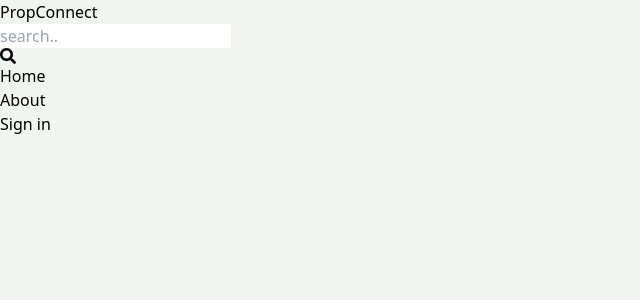
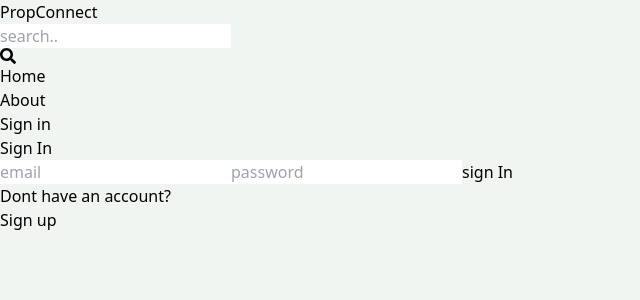
Before and after one commit to himavarshini28/Real-Estate, a React (Vite) app in the folder client/: page /signin in a window 1280 px wide. Shown: the top 300 px of the page, without its empty margins (0-640 px from the left). Built offline with nearby package versions, Linux system fonts and the light colour scheme.

Commit message:
complete signin page functionality

```diff
--- a/client/src/App.jsx
+++ b/client/src/App.jsx
@@ -15,7 +15,7 @@
       <Route path='/' element={<Home/>}/>
       <Route path='/about' element={<About/>}/>
       <Route path='/profile' element={<Profile/>}/>
-      <Route path='/sign-in' element={<SignIn/>}/>
+      <Route path='/signin' element={<SignIn/>}/>
       <Route path='/signup' element={<SignUp/>}/>
     </Routes>
     </BrowserRouter>
--- a/client/src/pages/SignIn.jsx
+++ b/client/src/pages/SignIn.jsx
@@ -1,10 +1,67 @@
-import React from 'react'
+import React, { useState } from 'react'
+import {Link, useNavigate} from "react-router-dom";
 
 function SignIn() {
+  const navigate=useNavigate();
+  const [formData,setFormData]=useState({})
+  const [error,setError]=useState(null);
+  const [loading,setLoading]= useState(false);
+  const handleChange=(e)=>{
+    setFormData(
+      {
+        ...formData,
+        [e.target.id]:e.target.value,
+      }
+    );
+  };
+  console.log(formData);
+  const handleSubmit= async (e)=>{
+    try {
+
+      setLoading(true)
+      e.preventDefault();
+      const res = await fetch('/api/auth/signin', {
+        method: 'POST',
+        headers: {
+          'Content-Type': 'application/json',
+        },
+        body: JSON.stringify(formData),
+      });
+      const data = await res.json();
+      if(data.success === false)
+      {
+        setLoading(false);
+        setError(data.message);
+        return;
+      }
+      setLoading(false);
+      setError(null);
+      console.log(data);
+      navigate('/');
+    } catch (error) {
+      setLoading(false);
+      setError(error.message);
+    }
+  }
   return (
-    <div>
-      SignIn
-    </div>
+
+
+      <div className='p-3 max-w-lg mx-auto'>
+        <h1 className='text-3xl text-center font-semibold my-7'>Sign In</h1>
+        <form className='flex flex-col gap-4' onSubmit={handleSubmit}>
+          <input type="email" placeholder="email" className="border p-3 rounded-lg" id="email" onChange={handleChange}/>
+          <input type="password" placeholder="password" className="border p-3 rounded-lg" id="password" onChange={handleChange}/>
+          <button disabled={loading} className="bg-slate-700 text-white p-3 rounded-lg uppercase hover:opacity-95 disabled:opacity-80" >{loading? "Loading...": "sign In"}</button>
+        </form>
+        <div className="flex gap-2 mt-5">
+          <p>Dont have an account?</p>
+          <Link to={"/Signup"}>
+          <span className="text-blue-700">Sign up</span>
+          </Link>
+        </div>
+        {error && <p className="text-red-500 mt-5">{error}</p>}
+      </div>
+
   )
 }
 
--- a/client/src/pages/SignUp.jsx
+++ b/client/src/pages/SignUp.jsx
@@ -37,7 +37,7 @@
       setLoading(false);
       setError(null);
       console.log(data);
-      navigate('/sign-in');
+      navigate('/signin');
     } catch (error) {
       setLoading(false);
       setError(error.message);
@@ -56,7 +56,7 @@
         </form>
         <div className="flex gap-2 mt-5">
           <p>Have an account?</p>
-          <Link to={"/Sign-in"}>
+          <Link to={"/Signin"}>
           <span className="text-blue-700">Sign in</span>
           </Link>
         </div>
```
